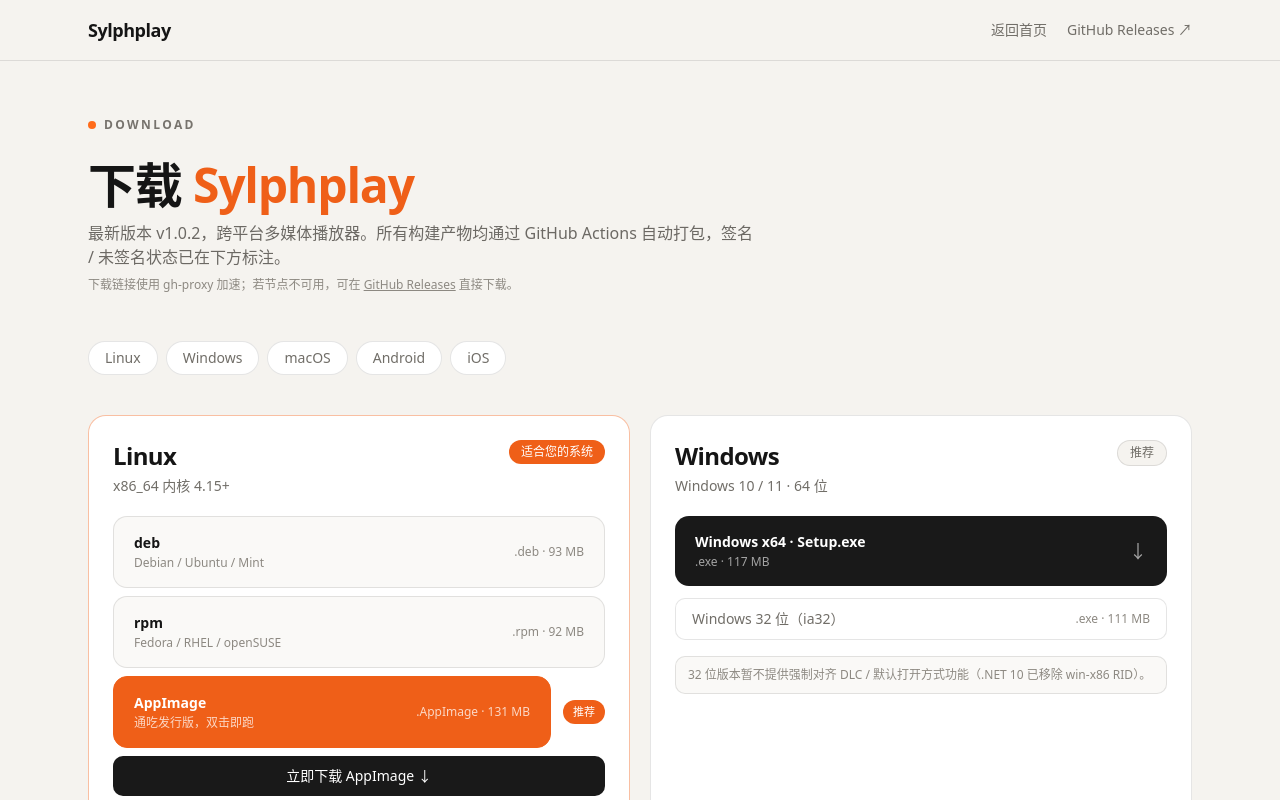
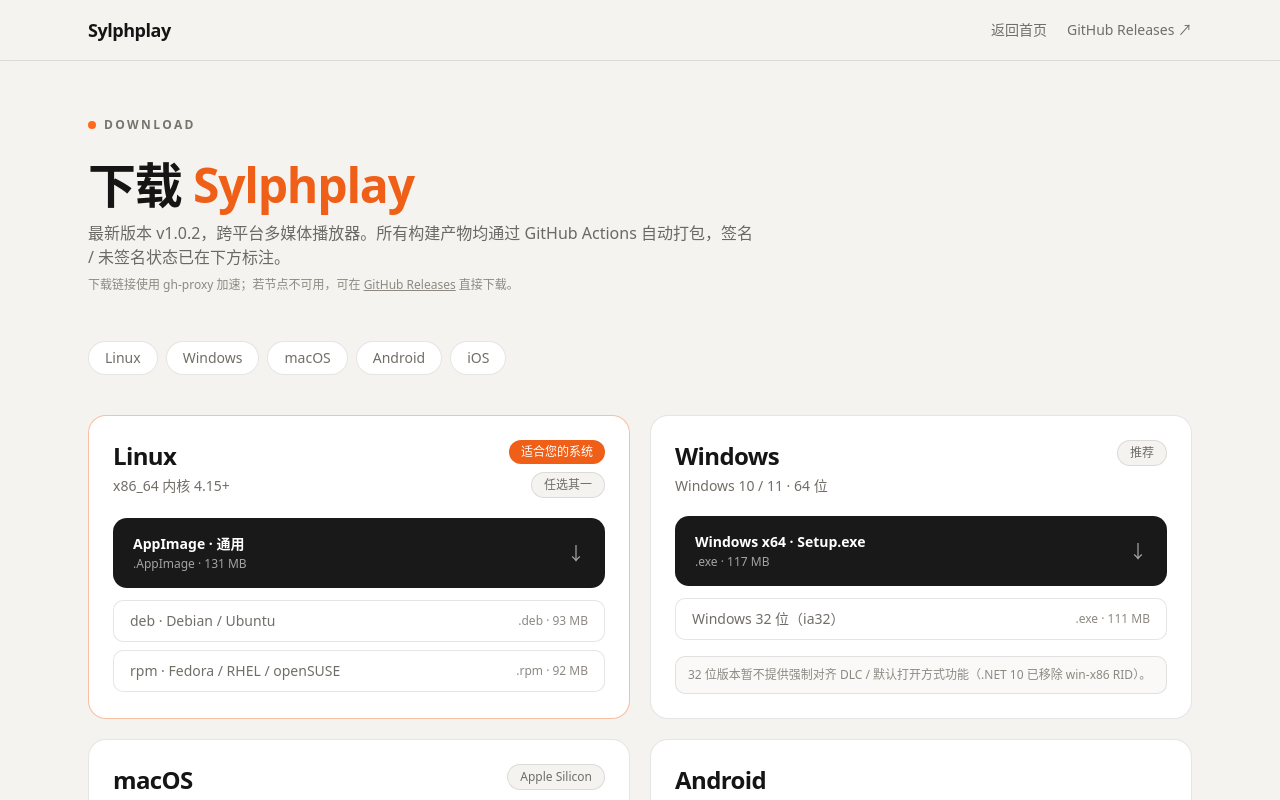
Before and after one commit to RuanMingze/syi, a Next.js app: page /download in a window 1280 px wide. Shown: the top 800 px of the page. Built offline with nearby package versions, Linux system fonts and the light colour scheme.

Commit message:
chore: 回退Linux下载卡片的更改，太花里胡哨了

```diff
--- a/app/download/page.tsx
+++ b/app/download/page.tsx
@@ -9,20 +9,12 @@
   `https://gh-proxy.com/https://github.com/RuanMingze/Sylphplay/releases/download/v1.0.2/${path}`;
 
 type Build = { label: string; url: string; suffix?: string };
-type AltBuild = {
-  key: string;
-  label: string;
-  hint?: string;
-  url: string;
-  suffix?: string;
-};
 type Platform = {
   id: string;
   name: string;
   subtitle: string;
   main: Build;
   extras?: Build[];
-  alternatives?: AltBuild[]; // Linux 三种格式平级
   note?: string;
   badge?: string;
 };
@@ -70,37 +62,24 @@
     id: "linux",
     name: "Linux",
     subtitle: "x86_64 内核 4.15+",
-    // 三种格式平级，主副按钮由用户选择驱动
+    badge: "任选其一",
     main: {
       label: "AppImage · 通用",
       url: GH("Sylphplay-1.0.2-Linux-x86_64-linux.AppImage"),
       suffix: ".AppImage · 131 MB",
     },
-    alternatives: [
+    extras: [
       {
-        key: "deb",
-        label: "deb",
-        hint: "Debian / Ubuntu / Mint",
+        label: "deb · Debian / Ubuntu",
         url: GH("Sylphplay-1.0.2-Linux-amd64-linux.deb"),
         suffix: ".deb · 93 MB",
       },
       {
-        key: "rpm",
-        label: "rpm",
-        hint: "Fedora / RHEL / openSUSE",
+        label: "rpm · Fedora / RHEL / openSUSE",
         url: GH("Sylphplay-1.0.2-Linux-x86_64-linux.rpm"),
         suffix: ".rpm · 92 MB",
       },
-      {
-        key: "appimage",
-        label: "AppImage",
-        hint: "通吃发行版，双击即跑",
-        url: GH("Sylphplay-1.0.2-Linux-x86_64-linux.AppImage"),
-        suffix: ".AppImage · 131 MB",
-      },
     ],
-    note:
-      "浏览器无法识别 Linux 发行版，按需选择。AppImage 最省心，deb / rpm 适合系统包管理器。",
   },
   {
     id: "android",
@@ -146,17 +125,10 @@
 function PlatformCard({
   p,
   recommended,
-  linuxSelected,
-  onLinuxSelect,
 }: {
   p: Platform;
   recommended: boolean;
-  linuxSelected?: string;
-  onLinuxSelect?: (key: string) => void;
 }) {
-  // Linux：三格式平级，选中项加推荐标识
-  const isLinux = !!p.alternatives;
-
   return (
     <section
       id={p.id}
@@ -184,73 +156,6 @@
           )}
         </div>
       </header>
-
-      {/* Linux 三格式平级 */}
-      {isLinux && p.alternatives ? (
-        <div className="space-y-2">
-          {p.alternatives.map((alt) => {
-            const selected = linuxSelected === alt.key;
-            return (
-              <div key={alt.key}>
-                <div className="flex items-center justify-between gap-3">
-                  <button
-                    onClick={() => onLinuxSelect?.(alt.key)}
-                    className={`w-full rounded-xl border px-5 py-4 text-left ${
-                      selected
-                        ? "border-[#ef5f18] bg-[#ef5f18] text-white"
-                        : "border-black/10 bg-[#faf9f7] text-[#151515]"
-                    }`}
-                  >
-                    <div className="flex items-center justify-between gap-3">
-                      <div>
-                        <div className="text-sm font-semibold">
-                          {alt.label}
-                        </div>
-                        {alt.hint && (
-                          <div
-                            className={`mt-0.5 text-xs ${
-                              selected
-                                ? "text-white/75"
-                                : "text-[#8d8982]"
-                            }`}
-                          >
-                            {alt.hint}
-                          </div>
-                        )}
-                      </div>
-                      {alt.suffix && (
-                        <span
-                          className={`shrink-0 text-xs ${
-                            selected
-                              ? "text-white/75"
-                              : "text-[#8d8982]"
-                          }`}
-                        >
-                          {alt.suffix}
-                        </span>
-                      )}
-                    </div>
-                  </button>
-                  {selected && (
-                    <span className="shrink-0 rounded-full bg-[#ef5f18] px-2.5 py-1 text-[11px] font-medium text-white">
-                      推荐
-                    </span>
-                  )}
-                </div>
-                {selected && (
-                  <a
-                    href={alt.url}
-                    className="mt-2 block w-full rounded-lg bg-[#191919] px-4 py-2.5 text-center text-sm font-medium text-white"
-                  >
-                    立即下载 {alt.label} ↓
-                  </a>
-                )}
-              </div>
-            );
-          })}
-        </div>
-      ) : (
-        <>
       <a
         href={p.main.url}
         className="block rounded-xl bg-[#191919] px-5 py-4 text-left text-white"
@@ -286,8 +191,6 @@
           ))}
         </ul>
       )}
-        </>
-      )}
       {p.note && (
         <p className="mt-4 rounded-lg border border-black/10 bg-[#faf9f7] px-3 py-2 text-xs leading-relaxed text-[#8d8982]">
           {p.note}
@@ -299,25 +202,10 @@
 
 export default function DownloadPage() {
   const [currentOS, setCurrentOS] = useState<string | null>(null);
-  // Linux 发行版格式选择（浏览器 UA 无法识别 Linux 发行版，让用户点选 + 记住）
-  const [linuxFormat, setLinuxFormat] = useState<string>("appimage");
 
 useEffect(() => {
   setCurrentOS(detectOS());
-    try {
-      const saved = localStorage.getItem("sylph:linux-format");
-      if (saved && ["deb", "rpm", "appimage"].includes(saved)) {
-        setLinuxFormat(saved);
-      }
-    } catch {}
 }, []);
-
-  const onLinuxSelect = (key: string) => {
-    setLinuxFormat(key);
-    try {
-      localStorage.setItem("sylph:linux-format", key);
-    } catch {}
-  };
 
 const ordered = [...platforms].sort((a, b) => {
   if (a.id === currentOS) return -1;
@@ -390,8 +278,6 @@
               key={p.id}
               p={p}
               recommended={currentOS === p.id}
-              linuxSelected={p.id === "linux" ? linuxFormat : undefined}
-              onLinuxSelect={p.id === "linux" ? onLinuxSelect : undefined}
             />
           ))}
         </div>
```
Lines whose indentation alone changed are shown as unchanged.
